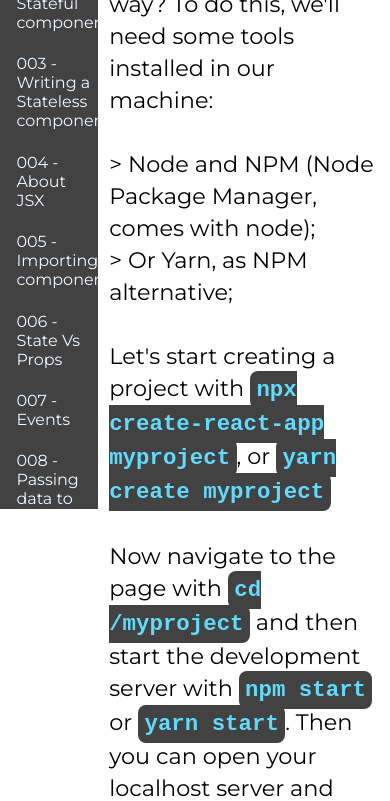
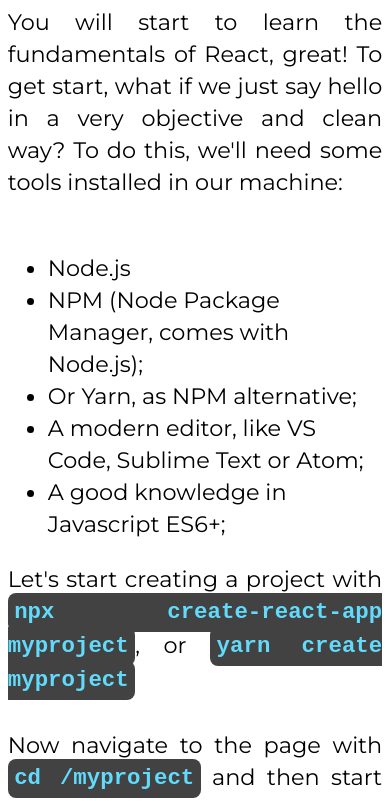
Before and after one commit to gughog/freeCodeCamp-projects, a plain HTML site: page 004-technical-docs/index.html in a window 390 px wide. Shown: the part 335-1136 px from the top of the page. Drawn offline with Linux system fonts and the light colour scheme.

Commit message:
Added a temporary 'responsivity';  Finished!! :P

```diff
--- a/004-technical-docs/index.html
+++ b/004-technical-docs/index.html
@@ -5,10 +5,10 @@
         <meta name="viewport" content="width=device-width, initial-scale=1.0">
         <meta http-equiv="X-UA-Compatible" content="ie=edge">
         <link rel="stylesheet" href="style.css">
+        <script src="https://cdn.freecodecamp.org/testable-projects-fcc/v1/bundle.js"></script>
         <title>React - Getting Started</title>
     </head>
     <body>
-
         <nav id="navbar">
             <header id="header">
                 <!--title and img-->
@@ -18,24 +18,10 @@
 
             <div class="divisor"></div>
 
-            <a href="#001" class="nav-link">001 - Getting Started</a>
-            <a href="#002" class="nav-link">002 - Writing a Stateful component</a>
-            <a href="#003" class="nav-link">003 - Writing a Stateless component</a>
-            <a href="#004" class="nav-link">004 - About JSX</a>
-            <a href="#005" class="nav-link">005 - Importing components</a>
-            <a href="#006" class="nav-link">006 - State Vs Props</a>
-            <a href="#007" class="nav-link">007 - Events</a>
-            <a href="#008" class="nav-link">008 - Passing data to props</a>
-            <a href="#009" class="nav-link">009 - Updating the state</a>
-            <a href="#010" class="nav-link">010 - Stylishing Components</a>
-            <a href="#011" class="nav-link">011 - About this docs</a>
+            <div id="nav-links"></div>
         </nav>
 
-        <main id="main-doc">
-            <!--Js will inject here-->
-        </main>
-
-
+        <main id="main-doc"></main>
 
         <script src="script.js"></script>
     </body>
--- a/004-technical-docs/script.js
+++ b/004-technical-docs/script.js
@@ -8,13 +8,19 @@ const contents = [
 
             To do this, we'll need some tools installed in our machine: <br/><br/>
 
-            > Node and NPM (Node Package Manager, comes with node); <br/>
-            > Or Yarn, as NPM alternative; <br/><br/>
+            <ul>
+                <li> Node.js </li>
+                <li> NPM (Node Package Manager, comes with Node.js);</li>
+                <li> Or Yarn, as NPM alternative; </li>
+                <li> A modern editor, like VS Code, Sublime Text or Atom;</li>
+                <li> A good knowledge in Javascript ES6+;</li>
+            </ul>
 
-
+            <p>
             Let's start creating a project with <code>npx create-react-app myproject</code>, or <code>yarn create myproject</code> <br/><br/>
 
             Now navigate to the page with <code> cd /myproject</code> and then start the development server with <code>npm start</code> or <code>yarn start</code>. Then you can open your localhost server and see the boilerplate react app.
+            </p>
         `,
     },
     {
@@ -54,7 +60,7 @@ const contents = [
     },
     {
         id: '005',
-        title: '#005 - Importing components to container components',
+        title: '#005 - Importing components',
         body: `
             After you create your new fancy components, if you need to use two or more of these inside a view/container, you'll need to import these to your view component. And when you're done, It's easy to call them to your app: <br/><br/>
 
@@ -135,19 +141,41 @@ const contents = [
     {
         id: '011',
         title: '#011 - About this docs',
-        body: `This React docs is part of the freeCodeCamp Web Developer course, and contains a limited amount of data about React. Please, visit the <a href="https://facebook.github.io/create-react-app/">official documentation</a> for a more deep and consistent content for your studies, or use this only for a quick guide.`
+        body: `This React docs is part of the freeCodeCamp Web Developer course, and contains a limited amount of data about React. Please, visit the <a href="https://facebook.github.io/create-react-app/">official documentation</a> for a more deep and consistent content for your studies, or use this only for a quick guide.<br/><br/>
+
+        <a href="https://github.com/gughog">@gughog, 2019</a>
+
+        `
     }
 ]
 
 // --------------------------------------
 const main = document.getElementById('main-doc')
+const navlinks = document.getElementById('nav-links')
+
+navlinks.innerHTML = contents.map((item)=>{
+    return `<a href="#${item.title.split(' ').join('_')}" class="nav-link">${item.title}</a>`
+}).join('')
 
 main.innerHTML = contents.map((item)=>{
     return `
-    <h2 id="${item.id}">${item.title}</h2>
-    <p>
-        ${item.body}
-    </p>
-    <div class="divisor"></div>
+    <section id="${item.title.split(' ').join('_')}" class="main-section">
+
+        <header>
+            <h1 id="${item.id}">${item.title}</h1>
+        </header>
+
+        <p>
+            ${item.body}
+        </p>
+        <div class="divisor"></div>
+    </section>
 `
 }).join('')
+
+let screenSize = window.screen.availWidth
+console.log(screenSize)
+
+if(screenSize < 768){
+
+}
--- a/004-technical-docs/style.css
+++ b/004-technical-docs/style.css
@@ -14,7 +14,7 @@ a{ text-decoration: none; }
     margin: 0.5rem auto;
 }
 
-/*--------------------------*/
+/*--------------------------------------------------------------------*/
 #header{
     display: flex;
     flex-direction: column;
@@ -25,6 +25,7 @@ a{ text-decoration: none; }
 h1{
     margin: 0.6rem 0;
     font-size: 2rem;
+    text-align: center;
 }
 
 #navbar{
@@ -36,45 +37,41 @@ h1{
     z-index: 1;
     overflow-x: hidden;
 
+    background: #424242;
+    color: aliceblue;
+}
+#nav-links{
     display: flex;
     flex-direction: column;
-
-    background: #424242;
-    color: aliceblue;
 }
 
 .nav-link{
     color: aliceblue;
-    margin: 1.4rem 0.4rem 0 0.4rem;
+    margin: 1.2rem 0.4rem 0 0.4rem;
     padding-left: 10px;
     transition: 0.5s;
 }
 .nav-link:hover{
     border-left: 0.2rem solid #61dafb;
+    color: #61dafb;
 }
-
-
-
-
-
-
-
-
-
-
+/*-------------------------------------------------------------------*/
 #main-doc{
     margin-left: 28vw;
     margin-right: 4vw;
     overflow-x: hidden;
 }
-#main-doc > h2{ font-size: 2rem; }
-#main-doc > p{ font-size: 1.4rem; line-height: 2rem;}
-#main-doc > ul > li{ margin-top: 0.8rem; }
-#main-doc > p > img{
+#main-doc > section > p > a{
+    color: #618afb;
+    font-weight: bolder;
+}
+#main-doc > h1{ font-size: 2rem; }
+#main-doc > section > p, li{ font-size: 1.4rem; line-height: 2rem;}
+#main-doc > section > p > img{
     width: 100%;
     height: auto;
 }
-#main-doc > p > code{
+#main-doc > section > p > code{
     font-size: 1.4rem;
     background-color: #424242;
     color: #61dafb;
@@ -82,3 +79,23 @@ h1{
     border-radius: 0.5rem;
     font-weight: bolder;
 }
+/*-------------------------------------------------------------------*/
+@media (max-width: 1024px){
+    #navbar{ width: 35vw; }
+    #main-doc{ margin-left: 37vw; margin-right: 2vw; }
+}
+@media (max-width: 768px){
+    #navbar{
+        height: 28%;
+        width: 100vw;
+        position: fixed;
+        top: 0;
+
+        z-index: 1;
+        /* left: 0; */
+    }
+    #main-doc{
+        margin: 32vh 2vw 2vh 2vw;
+    }
+    p{ text-align: justify; }
+}
```
